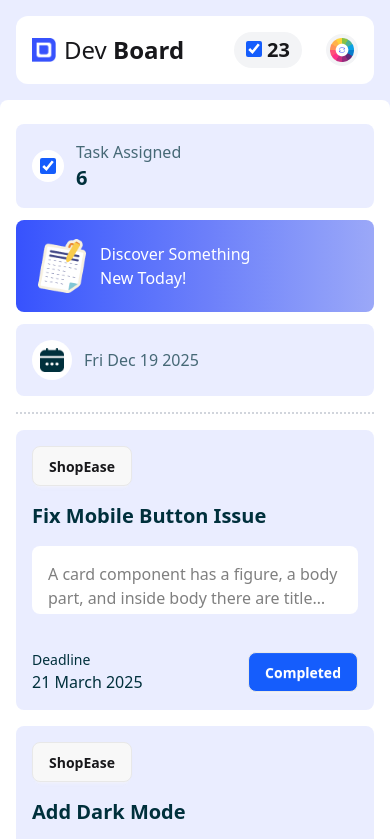
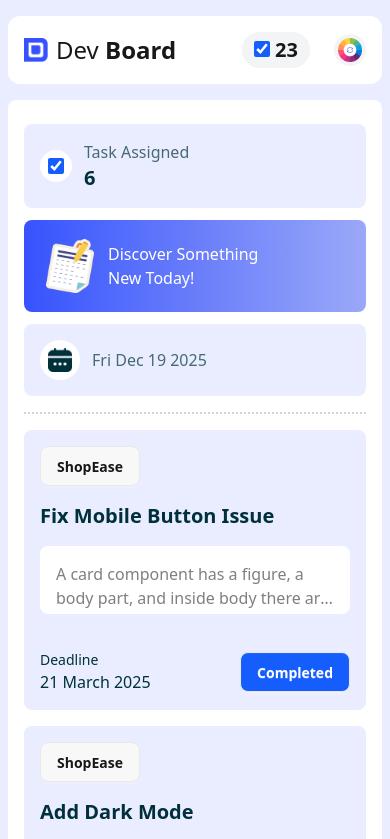
Before and after one commit to mahdihasanjr/Assignment-5, a plain HTML site: page index.html in a window 390 px wide. Shown: the top 839 px of the page. Drawn offline with nearby package versions, Linux system fonts and the light colour scheme.

Commit message:
mobile design problem solved

```diff
--- a/index.html
+++ b/index.html
@@ -18,7 +18,7 @@
 
 
     <!-- header part -->
-     <header class="container mx-auto py-4 px-4 md:px-0 lg:px-4 xl:px-10">
+     <header class="container mx-auto py-4 px-2 md:px-0 lg:px-4 xl:px-10">
         <nav class="bg-white flex items-center justify-between rounded-xl p-4">
             <!-- logo -->
             <div class="flex items-center gap-2">
@@ -44,7 +44,7 @@
       <main class="container mx-auto md:pb-10 md:px-0 lg:px-4 xl:px-10 grid  lg:grid-cols-4 gap-4 ">
 
         <!-- layout box -->
-        <section class="py-6 px-4 bg-white rounded-lg lg:col-span-3">
+        <section class="py-6 mx-2 md:mx-0 px-4 bg-white rounded-lg lg:col-span-3">
 
             <!-- hero area cards -->
             <header class="grid grid-cols-1 md:grid-cols-2 lg:grid-cols-4 gap-3 mb-4 pb-4 border-b-2 border-dotted border-gray-300">
@@ -239,7 +239,7 @@
         </section>
 
         <!-- clear history box -->
-        <section class=" bg-white py-6 px-3 rounded-lg flex flex-col items-center">
+        <section class="m-2 md:m-0 bg-white py-6 px-3 rounded-lg flex flex-col items-center">
 
             <div class="flex items-center gap-2 mb-2">
                 <img class="size-4" src="./assets/activity.png" alt="">
```
